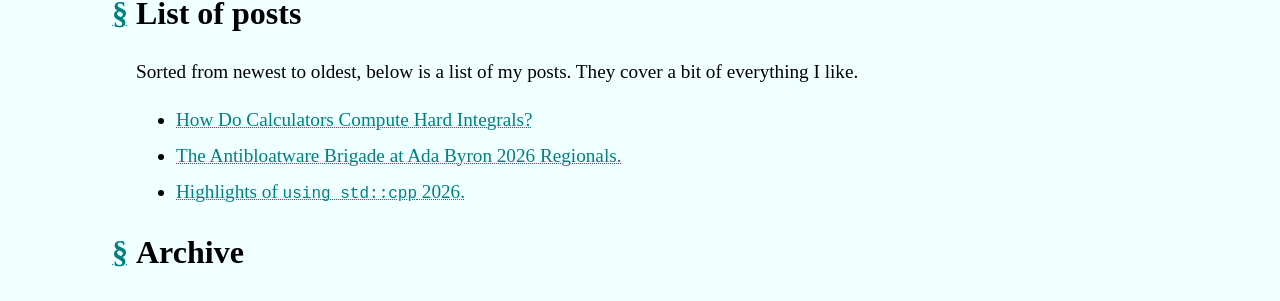
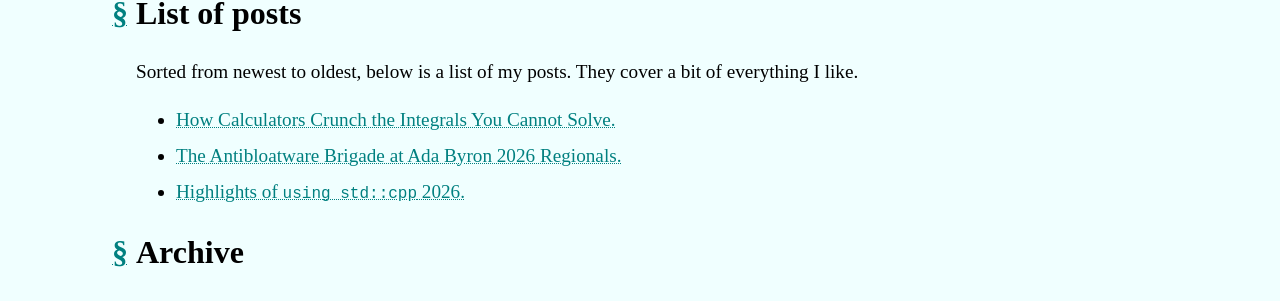
Before and after one commit to h3nry-d1az/blog, an MkDocs documentation site: the page built from docs/posts.md, in a window 1280 px wide. Shown: the part 129-430 px from the top of the page. Built offline with MkDocs 1.6.1, drawn with Linux system fonts in a browser that asks for light colours.

```diff
--- a/docs/posts.md
+++ b/docs/posts.md
@@ -5,7 +5,7 @@ title: Posts
 
 Sorted from newest to oldest, below is a list of my posts. They cover a bit of everything I like.
 
-* [How Do Calculators Compute Hard Integrals?](./posts/2026/06/20.md)
+* [How Calculators Crunch the Integrals You Cannot Solve.](./posts/2026/06/20.md)
 * [The Antibloatware Brigade at Ada Byron 2026 Regionals.](./posts/2026/04/12.md)
 * [Highlights of `using std::cpp` 2026.](./posts/2026/03/19.md)
 
```
Also changed, not shown: docs/posts/2026/06/20.md (+1 -1 lines).
